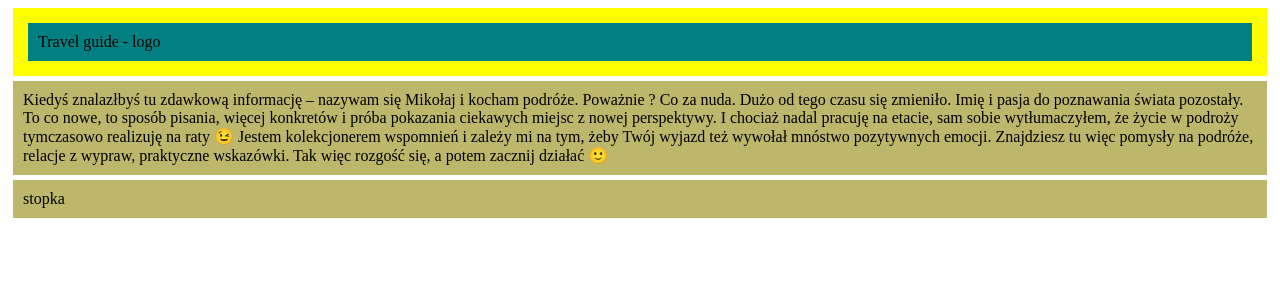
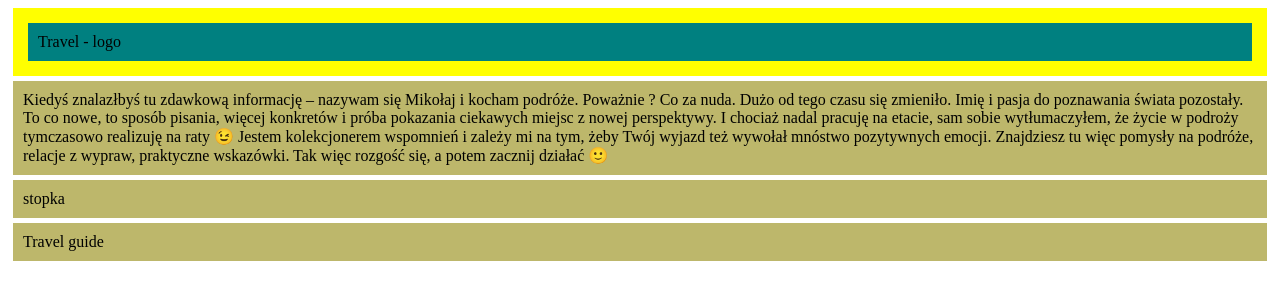
Before and after one commit to Pablo-Batorek/Travel-Guide, a plain HTML site: page index.html in a window 1280 px wide. Drawn offline with Linux system fonts and the light colour scheme.

Commit message:
Adding files v2

```diff
--- a/index.html
+++ b/index.html
@@ -8,12 +8,13 @@
   <body>
 
     <div class ="a">
-      <div class ="b">Travel guide - logo</div>
+      <div class ="b">Travel - logo</div>
     </div>
     <div>Kiedyś znalazłbyś tu zdawkową informację – nazywam się Mikołaj i kocham podróże. Poważnie ? Co za nuda. Dużo od tego czasu się zmieniło. Imię i pasja do poznawania świata pozostały. To co nowe, to sposób pisania, więcej konkretów i próba pokazania ciekawych miejsc z nowej perspektywy. I chociaż nadal pracuję na etacie, sam sobie wytłumaczyłem, że życie w podroży tymczasowo realizuję na raty 😉
 
         Jestem kolekcjonerem wspomnień i zależy mi na tym, żeby Twój wyjazd też wywołał mnóstwo pozytywnych emocji. Znajdziesz tu więc pomysły na podróże, relacje z wypraw, praktyczne wskazówki. Tak więc rozgość się, a potem zacznij działać 🙂</div>
     <div class="b">stopka</div>
+    <div>Travel guide</div>
 
   </body>
 </html>
```
